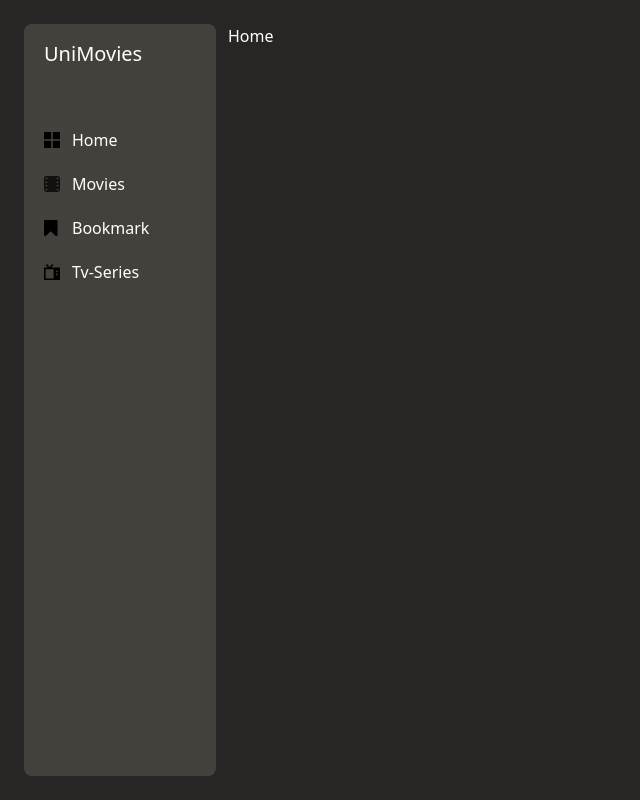
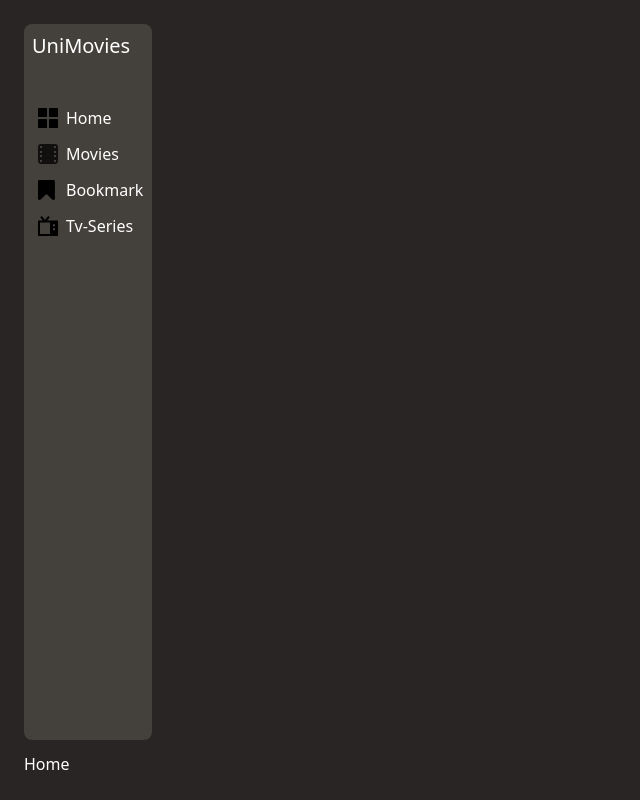
Before and after one commit to 1unitailman/UniMovie---movie-app, a React (Vite) app: page / in a window 1280 px wide. Shown: the whole page, without its empty margins (0-640 px from the left). Built offline with nearby package versions, Linux system fonts and the light colour scheme.

Commit message:
Adaptive layout for sidebar fixed

```diff
--- a/src/components/layout/Layout.jsx
+++ b/src/components/layout/Layout.jsx
@@ -5,7 +5,8 @@ const Layout = ({ children }) => {
 	return (
 		<div className={styles.container}>
 			<Sidebar />
-			<div className="w-full='true' overflow-y-scroll='true'">{children}</div>
+			{/* <div className="w-full overflow-y-scroll">{children}</div> */}
+			<div className="">{children}</div>
 		</div>
 	)
 }
--- a/src/components/layout/Layout.module.scss
+++ b/src/components/layout/Layout.module.scss
@@ -1,6 +1,7 @@
 //md, lg
 
 .container {
-	@apply bg-stone-800 flex md:flex-col lg:flex-row overflow-y-hidden text-white p-6 gap-3 h-screen;
-
+	// @apply bg-stone-800 flex md:flex-col lg:flex-row overflow-y-hidden text-white p-6 gap-3 h-screen;
+	@apply bg-stone-800 h-screen overflow-y-hidden text-white;
+	@apply md:flex md:flex-col md:p-6 md:gap-3
 }
--- a/src/components/sidebar/Sidebar.jsx
+++ b/src/components/sidebar/Sidebar.jsx
@@ -40,7 +40,7 @@ export const Sidebar = () => {
 					{navLinks.map((item) => (
 						<Link key={item.name} to={item.link}>
 							<div className={styles.link_info}>
-								<img src={item.icon} alt={item.name} />
+								<img className={styles.img} src={item.icon} alt={item.name} />
 								{item.name}
 							</div>
 						</Link>
--- a/src/components/sidebar/Sidebar.module.scss
+++ b/src/components/sidebar/Sidebar.module.scss
@@ -1,25 +1,27 @@
 //md, lg
 
 .sidebar {
-	@apply bg-stone-700 px-5 rounded-lg flex md:flex-row xl:flex-col items-center justify-between md:w-20 xl:w-48;
-}
-
-.menu {
-	@apply flex md:flex-row xl:flex-col md:items-center xl:items-start w-full
+	@apply bg-stone-700 p-2 rounded-lg flex flex-row w-full h-20 items-center justify-center;
+	@apply md:flex-row md:h-full md:w-32 md:items-baseline;
 }
 
 .heading {
-	@apply text-white text-xl mb-10
+	@apply text-white text-xl mb-10;
+	@apply hidden;
+	@apply md:flex;
 }
 
 .nav_links {
-	@apply md:py-0 xl:py-4 flex md:flex-row xl:flex-col gap-5
+	@apply flex w-full items-center;
+	@apply md:flex-col md:items-start;
 }
 
 .link_info {
-	@apply flex items-center gap-3 text-white
+	@apply flex items-center p-1.5 gap-1 hover:text-stone-300 transition-all;
+	@apply md:gap-2;
 }
 
-.link_info img {
-	width: 16px;
+.img {
+	@apply w-4;
+	@apply md:w-5;
 }
```
